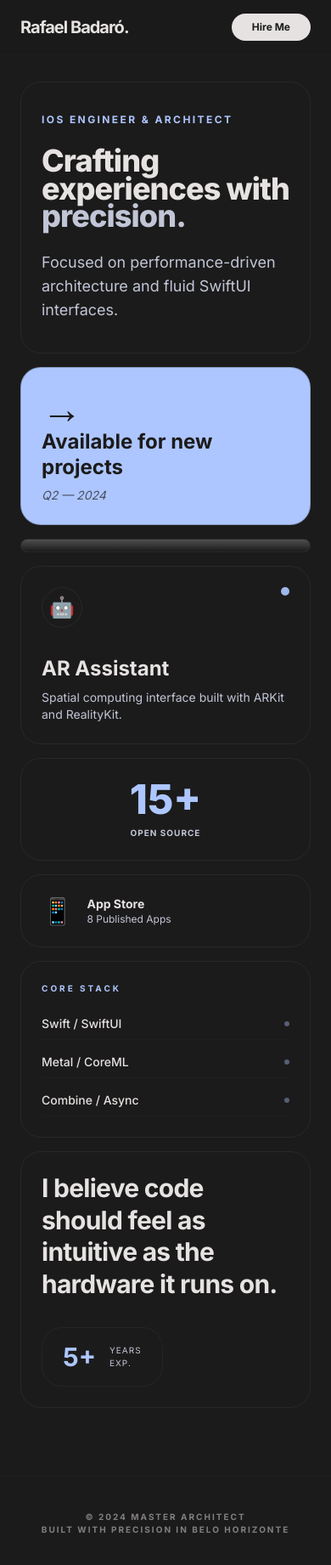
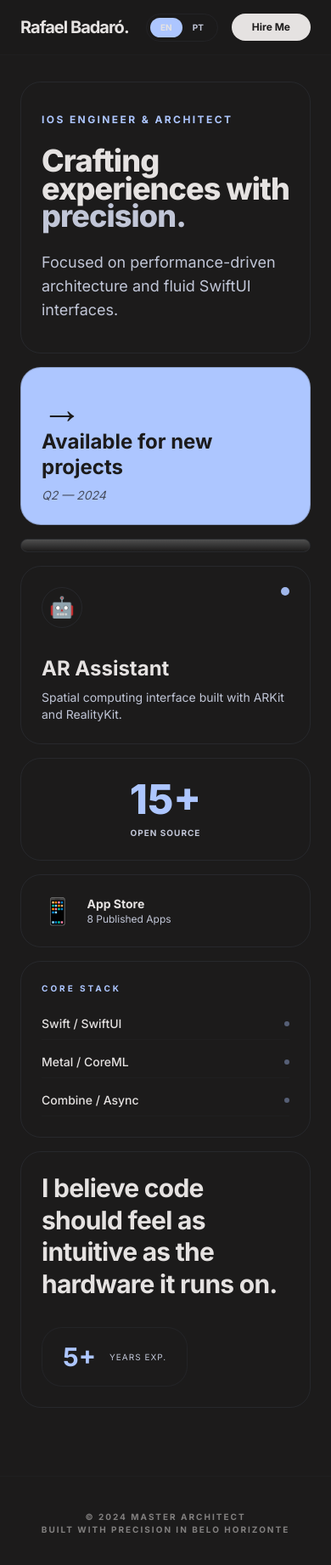
Before and after one commit to RafaelBadaro/RafaelBadaro.github.io, a React (Create React App) app: page / in a window 390 px wide. Shown: the top 1842 px of the page at 85% size. Built offline with nearby package versions, Linux system fonts and the light colour scheme; grey boxes are pictures that could not be loaded.

Commit message:
Criando pt/en

```diff
--- a/src/App.js
+++ b/src/App.js
@@ -1,61 +1,94 @@
-import React from 'react';
-import { motion } from 'framer-motion';
+import React, { useState } from 'react';
+import { motion, AnimatePresence } from 'framer-motion';
 
-// --- CONFIGURAÇÃO DE ANIMAÇÃO "JANELLE-STYLE" ---
-// Usando física de mola (spring) para hover elástico e premium.
+// --- CONFIGURAÇÃO DE ANIMAÇÃO ---
 const springTransition = {
   type: "spring",
-  stiffness: 300, // Quão rígida é a mola
-  damping: 20,    // Resistência da mola
-  mass: 1,         // Peso do objeto
+  stiffness: 300,
+  damping: 20,
+  mass: 1,
 };
 
-// Configuração para animação de entrada (Fade In ao carregar a página)
 const fadeInVariants = {
   hidden: { opacity: 0, y: 20 },
   visible: (i) => ({
     opacity: 1,
     y: 0,
     transition: {
-      delay: i * 0.1, // Staggered delay (atraso cascata)
+      delay: i * 0.1,
       duration: 0.6,
-      ease: [0.22, 1, 0.36, 1], // Cubic-bezier suave
+      ease: [0.22, 1, 0.36, 1],
     },
   }),
 };
 
-// Componente Bento Card reutilizável com Animação de Spring no Hover
+// --- DICIONÁRIO DE TRADUÇÃO ---
+const translations = {
+  en: {
+    nav: ['Projects', 'Skills', 'About'],
+    hire: 'Hire Me',
+    heroRole: 'iOS Engineer & Architect',
+    heroTitle: 'Crafting experiences with ',
+    heroPrecision: 'precision.',
+    heroDesc: 'Focused on performance-driven architecture and fluid SwiftUI interfaces.',
+    status: 'Available for new projects',
+    project1Title: 'FinTech Vision',
+    project1Desc: 'High-performance financial dashboard utilizing complex rendering.',
+    project2Title: 'AR Assistant',
+    project2Desc: 'Spatial computing interface built with ARKit and RealityKit.',
+    stats: 'Open Source',
+    appStore: 'App Store',
+    appsPublished: '8 Published Apps',
+    stackTitle: 'Core Stack',
+    aboutText: 'I believe code should feel as intuitive as the hardware it runs on.',
+    exp: 'Years Exp.',
+    footer: 'Built with precision in Belo Horizonte'
+  },
+  pt: {
+    nav: ['Projetos', 'Skills', 'Sobre'],
+    hire: 'Contrate-me',
+    heroRole: 'Engenheiro iOS & Arquiteto',
+    heroTitle: 'Criando experiências com ',
+    heroPrecision: 'precisão.',
+    heroDesc: 'Focado em arquitetura de performance e interfaces fluidas em SwiftUI.',
+    status: 'Disponível para novos projetos',
+    project1Title: 'FinTech Vision',
+    project1Desc: 'Dashboard financeiro de alta performance com renderização complexa.',
+    project2Title: 'AR Assistant',
+    project2Desc: 'Interface de computação espacial criada com ARKit e RealityKit.',
+    stats: 'Open Source',
+    appStore: 'App Store',
+    appsPublished: '8 Apps Publicados',
+    stackTitle: 'Stack Principal',
+    aboutText: 'Acredito que o código deve ser tão intuitivo quanto o hardware onde roda.',
+    exp: 'Anos Exp.',
+    footer: 'Criado com precisão em Belo Horizonte'
+  }
+};
+
 const BentoCard = ({ children, className = "", i = 0 }) => (
   <motion.div
-    // Animação de entrada
     custom={i}
     initial="hidden"
     animate="visible"
     variants={fadeInVariants}
-    // Animação de Hover elástica
     whileHover={{
-      y: -8, // Sobe um pouco
-      scale: 1.01, // Aumenta sutilmente
-      borderColor: "rgba(173, 198, 255, 0.4)", // Borda brilha mais (cor primary)
-      boxShadow: "0px 10px 30px rgba(0,0,0,0.3)", // Sombra de elevação
+      y: -8,
+      scale: 1.01,
+      borderColor: "rgba(173, 198, 255, 0.4)",
+      boxShadow: "0px 10px 30px rgba(0,0,0,0.3)",
     }}
     transition={springTransition}
-    // Estilos padrão (Bento style da Janelle)
-    className={`
-      bg-surface-container-low
-      border border-outline-variant/30
-      rounded-[24px]
-      overflow-hidden
-      p-6 md:p-8
-      cursor-pointer
-      ${className}
-    `}
+    className={`bg-surface-container-low border border-outline-variant/30 rounded-[24px] overflow-hidden p-6 md:p-8 cursor-pointer ${className}`}
   >
     {children}
   </motion.div>
 );
 
 function App() {
+  const [lang, setLang] = useState('en');
+  const t = translations[lang];
+
   return (
     <div className="min-h-screen bg-surface text-on-surface font-sans selection:bg-primary/30 antialiased">
 
@@ -63,13 +96,13 @@ function App() {
       <nav className="fixed top-0 w-full z-50 bg-surface/80 backdrop-blur-xl border-b border-outline-variant/10">
         <div className="max-w-[1200px] mx-auto flex justify-between items-center h-16 px-6">
           <div className="font-bold tracking-tighter text-xl">Rafael Badaró.</div>
+
           <div className="hidden md:flex gap-8 text-[12px] uppercase tracking-widest font-semibold text-on-surface-variant">
-            {['Projects', 'Skills', 'About'].map((item, i) => (
+            {t.nav.map((item, i) => (
               <motion.a
                 key={item}
-                href={`#${item.toLowerCase()}`}
+                href={`#${translations.en.nav[i].toLowerCase()}`}
                 className="hover:text-primary transition-colors"
-                // Animação sutil no texto do menu
                 whileHover={{ y: -2, scale: 1.05 }}
                 transition={springTransition}
               >
@@ -77,6 +110,21 @@ function App() {
               </motion.a>
             ))}
           </div>
+
+          <div className="flex items-center gap-4">
+            {/* Seletor de Idioma */}
+            <div className="flex bg-surface-container-high rounded-full p-1 border border-outline-variant/20">
+              {['en', 'pt'].map((l) => (
+                <button
+                  key={l}
+                  onClick={() => setLang(l)}
+                  className={`px-3 py-1 rounded-full text-[10px] font-bold uppercase transition-all ${lang === l ? 'bg-primary text-on-primary' : 'text-on-surface-variant hover:text-on-surface'}`}
+                >
+                  {l}
+                </button>
+              ))}
+            </div>
+
             <motion.a
               href="mailto:youremail@email.com"
               className="bg-on-surface text-surface px-6 py-2 rounded-full text-xs font-bold"
@@ -84,150 +132,109 @@ function App() {
               whileTap={{ scale: 0.95 }}
               transition={springTransition}
             >
-            Hire Me
+              {t.hire}
             </motion.a>
+          </div>
         </div>
       </nav>
 
       <main className="pt-24 pb-20 px-6 max-w-[1200px] mx-auto space-y-4">
-
-        {/* --- HERO SECTION --- */}
         <section className="grid grid-cols-1 md:grid-cols-12 gap-4">
           <BentoCard className="md:col-span-8 flex flex-col justify-center min-h-[320px]" i={0}>
-            <span className="text-primary text-xs font-bold uppercase tracking-[0.2em] mb-6">
-              iOS Engineer & Architect
-            </span>
+            <span className="text-primary text-xs font-bold uppercase tracking-[0.2em] mb-6">{t.heroRole}</span>
             <h1 className="text-4xl md:text-7xl font-extrabold tracking-tight leading-[0.9] mb-6">
-              Crafting experiences with <span className="text-on-surface-variant relative">precision.</span>
+              {t.heroTitle}<span className="text-on-surface-variant relative">{t.heroPrecision}</span>
             </h1>
-            <p className="text-on-surface-variant text-lg max-w-xl">
-              Focused on performance-driven architecture and fluid SwiftUI interfaces.
-            </p>
+            <p className="text-on-surface-variant text-lg max-w-xl">{t.heroDesc}</p>
           </BentoCard>
 
-          {/* Card de Status Interativo */}
           <BentoCard className="md:col-span-4 bg-primary flex flex-col justify-between group" i={1}>
-            <motion.div
-              className="text-surface text-5xl font-light"
-              whileHover={{ x: 10 }} // Seta move para a direita no hover
-              transition={springTransition}
-            >
-              →
-            </motion.div>
+            <motion.div className="text-surface text-5xl font-light" whileHover={{ x: 10 }} transition={springTransition}>→</motion.div>
             <div>
-              <p className="text-surface font-bold text-2xl leading-tight mb-2">Available for new projects</p>
+              <p className="text-surface font-bold text-2xl leading-tight mb-2">{t.status}</p>
               <p className="text-surface/70 text-sm italic">Q2 — 2024</p>
             </div>
           </BentoCard>
         </section>
 
-        {/* --- PROJECTS SECTION --- */}
         <section id="projects" className="grid grid-cols-1 md:grid-cols-12 gap-4">
-          {/* Main Featured Project (Large Block) */}
           <BentoCard className="md:col-span-7 row-span-2 group relative !p-0" i={2}>
-            {/* Imagem com efeito de Zoom suave no hover */}
             <motion.img
               src="https://images.unsplash.com/photo-1556740749-887f6717d7e4?q=80&w=1200"
               alt="FinTech"
               className="absolute inset-0 w-full h-full object-cover opacity-40"
-              whileHover={{ scale: 1.05, opacity: 0.6 }} // Zoom + Brilho
-              transition={{ duration: 0.8, ease: "easeOut" }} // Transição mais lenta para imagem
+              whileHover={{ scale: 1.05, opacity: 0.6 }}
+              transition={{ duration: 0.8, ease: "easeOut" }}
             />
             <div className="absolute inset-0 bg-gradient-to-t from-surface to-transparent z-10" />
-
             <div className="absolute bottom-0 p-8 z-20 space-y-4">
               <div className="flex gap-2">
                 {['SwiftUI', 'Combine'].map((tech) => (
-                  <span key={tech} className="bg-white/10 backdrop-blur-md px-3 py-1 rounded-full text-[10px] uppercase font-bold border border-white/10 text-on-surface">
-                    {tech}
-                  </span>
+                  <span key={tech} className="bg-white/10 backdrop-blur-md px-3 py-1 rounded-full text-[10px] uppercase font-bold border border-white/10 text-on-surface">{tech}</span>
                 ))}
               </div>
-              <h3 className="text-3xl font-bold mb-2">FinTech Vision</h3>
-              <p className="text-on-surface-variant text-sm max-w-sm">High-performance financial dashboard utilizing complex rendering.</p>
+              <h3 className="text-3xl font-bold mb-2">{t.project1Title}</h3>
+              <p className="text-on-surface-variant text-sm max-w-sm">{t.project1Desc}</p>
             </div>
           </BentoCard>
 
-          {/* Secondary Project (Medium) */}
           <BentoCard className="md:col-span-5 flex flex-col justify-between" i={3}>
             <div className="flex justify-between items-start">
-              <div className="w-12 h-12 bg-surface-container-highest rounded-2xl flex items-center justify-center text-2xl border border-outline-variant/30">
-                🤖
-              </div>
-              {/* Ponto pulsante de "Live App" */}
+              <div className="w-12 h-12 bg-surface-container-highest rounded-2xl flex items-center justify-center text-2xl border border-outline-variant/30">🤖</div>
               <div className="relative">
                 <div className="w-2.5 h-2.5 rounded-full bg-primary animate-pulse" />
                 <div className="absolute inset-0 w-2.5 h-2.5 rounded-full bg-primary animate-ping opacity-60" />
               </div>
             </div>
             <div className="space-y-2 mt-8">
-              <h3 className="text-2xl font-bold">AR Assistant</h3>
-              <p className="text-on-surface-variant text-sm">Spatial computing interface built with ARKit and RealityKit.</p>
+              <h3 className="text-2xl font-bold">{t.project2Title}</h3>
+              <p className="text-on-surface-variant text-sm">{t.project2Desc}</p>
             </div>
           </BentoCard>
 
-          {/* Pequenos Stats Cards */}
           <BentoCard className="md:col-span-2 flex flex-col items-center justify-center text-center space-y-2" i={4}>
-            <motion.div
-              className="text-primary text-5xl font-extrabold"
-              whileHover={{ scale: 1.2, rotate: 5 }} // Efeito elástico no hover do número
-              transition={springTransition}
-            >
-              15+
-            </motion.div>
-            <span className="text-[10px] uppercase tracking-widest font-bold text-on-surface-variant">
-              Open Source
-            </span>
+            <motion.div className="text-primary text-5xl font-extrabold" whileHover={{ scale: 1.2, rotate: 5 }} transition={springTransition}>15+</motion.div>
+            <span className="text-[10px] uppercase tracking-widest font-bold text-on-surface-variant">{t.stats}</span>
           </BentoCard>
 
           <BentoCard className="md:col-span-3 flex items-center gap-4 group" i={5}>
             <div className="text-3xl transition-transform group-hover:scale-125 group-hover:rotate-[-10deg]">📱</div>
             <div>
-              <p className="font-bold text-sm">App Store</p>
-              <p className="text-xs text-on-surface-variant">8 Published Apps</p>
+              <p className="font-bold text-sm">{t.appStore}</p>
+              <p className="text-xs text-on-surface-variant">{t.appsPublished}</p>
             </div>
           </BentoCard>
         </section>
 
-        {/* --- SKILLS & ABOUT --- */}
         <section id="skills" className="grid grid-cols-1 md:grid-cols-12 gap-4">
           <BentoCard className="md:col-span-4 space-y-6" i={6}>
-            <h4 className="text-[10px] uppercase tracking-[0.3em] font-bold text-primary">
-              Core Stack
-            </h4>
+            <h4 className="text-[10px] uppercase tracking-[0.3em] font-bold text-primary">{t.stackTitle}</h4>
             <div className="space-y-4">
               {['Swift / SwiftUI', 'Metal / CoreML', 'Combine / Async'].map((skill) => (
                 <div key={skill} className="flex justify-between items-center border-b border-outline-variant/10 pb-2">
                   <span className="text-sm font-medium">{skill}</span>
-                  <div className="w-1.5 h-1.5 rounded-full bg-primary/40 group-hover:bg-primary" />
+                  <div className="w-1.5 h-1.5 rounded-full bg-primary/40" />
                 </div>
               ))}
             </div>
           </BentoCard>
 
           <BentoCard id="about" className="md:col-span-8 flex flex-col justify-between bg-surface-container group" i={7}>
-            <h2 className="text-3xl md:text-5xl font-bold tracking-tight leading-tight max-w-2xl">
-              I believe code should feel as intuitive as the hardware it runs on.
-            </h2>
+            <h2 className="text-3xl md:text-5xl font-bold tracking-tight leading-tight max-w-2xl">{t.aboutText}</h2>
             <div className="flex flex-wrap gap-4 mt-8">
-              <motion.div
-                className="bg-surface p-4 px-6 rounded-2xl border border-outline-variant/20 flex gap-4 items-center"
-                whileHover={{ scale: 1.05 }}
-                transition={springTransition}
-              >
+              <motion.div className="bg-surface p-4 px-6 rounded-2xl border border-outline-variant/20 flex gap-4 items-center" whileHover={{ scale: 1.05 }} transition={springTransition}>
                 <p className="text-3xl font-bold text-primary">5+</p>
-                <p className="text-[10px] uppercase text-on-surface-variant tracking-widest">Years<br/>Exp.</p>
+                <p className="text-[10px] uppercase text-on-surface-variant tracking-widest leading-tight">{t.exp.split(' ').join('\n')}</p>
               </motion.div>
             </div>
           </BentoCard>
         </section>
-
       </main>
 
       <footer className="py-10 px-6 border-t border-outline-variant/10">
         <div className="max-w-[1200px] mx-auto flex flex-col md:flex-row justify-between items-center opacity-50 text-[10px] uppercase tracking-[0.2em] font-bold">
           <p>© 2024 Master Architect</p>
-          <p>Built with precision in Belo Horizonte</p>
+          <p>{t.footer}</p>
         </div>
       </footer>
     </div>
```
Also changed, not shown: package.json (+12 -0 lines), 1 other file (tests, documents, lock files or other folders). Lines whose indentation alone changed are shown as unchanged.
